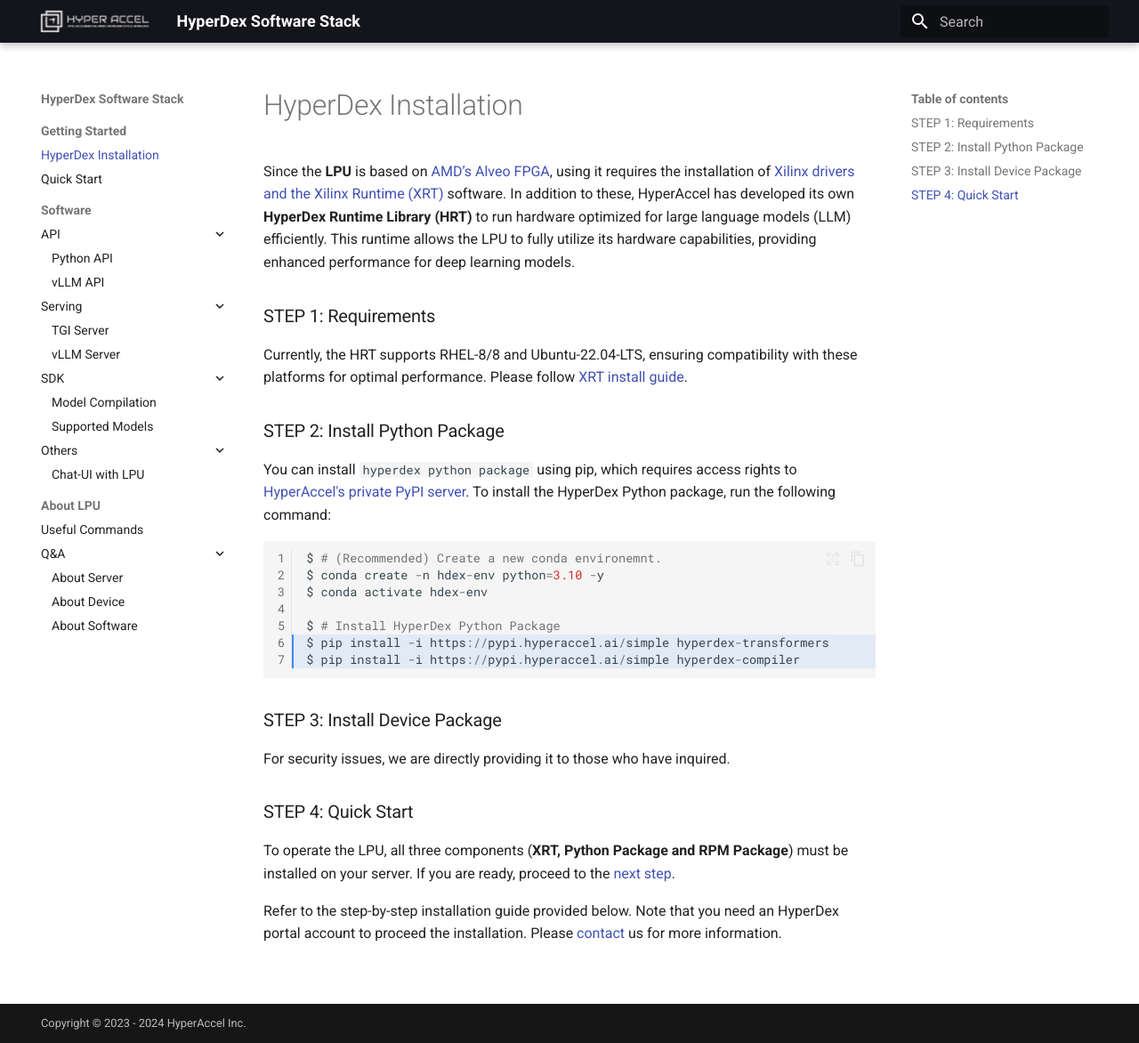
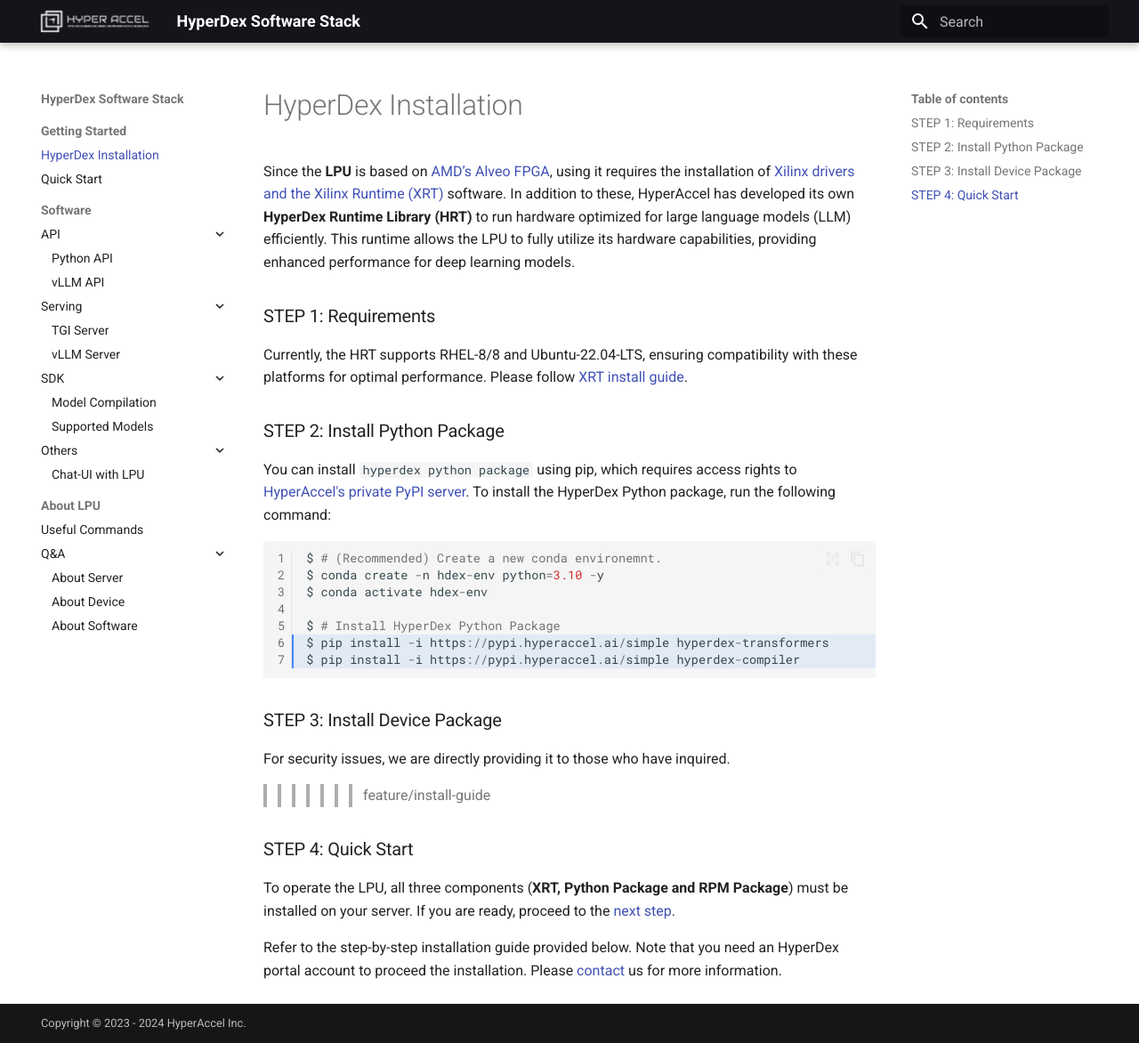
Before and after one commit to Hyper-Accel/docs, an MkDocs documentation site: the page built from docs/install_hyperdex.md, in a window 1280 px wide and 1172 px high. Shown: the whole window at 89% size. Built offline with MkDocs 1.6.1 and Material for MkDocs 9.7.7, drawn with Linux system fonts in a browser that asks for light colours.

```diff
--- a/docs/install_hyperdex.md
+++ b/docs/install_hyperdex.md
@@ -28,6 +28,7 @@
 ### STEP 3: Install Device Package
 
 For security issues, we are directly providing it to those who have inquired.
+>>>>>>> feature/install-guide
 
 
 ### STEP 4: Quick Start
```
